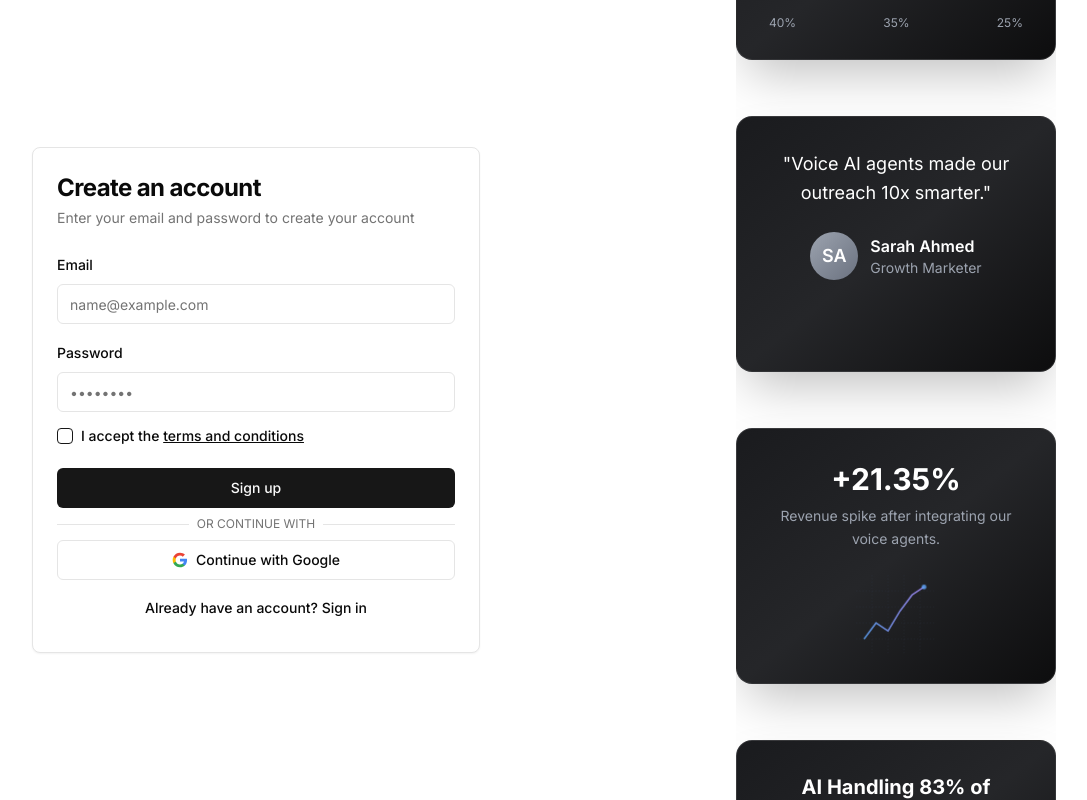
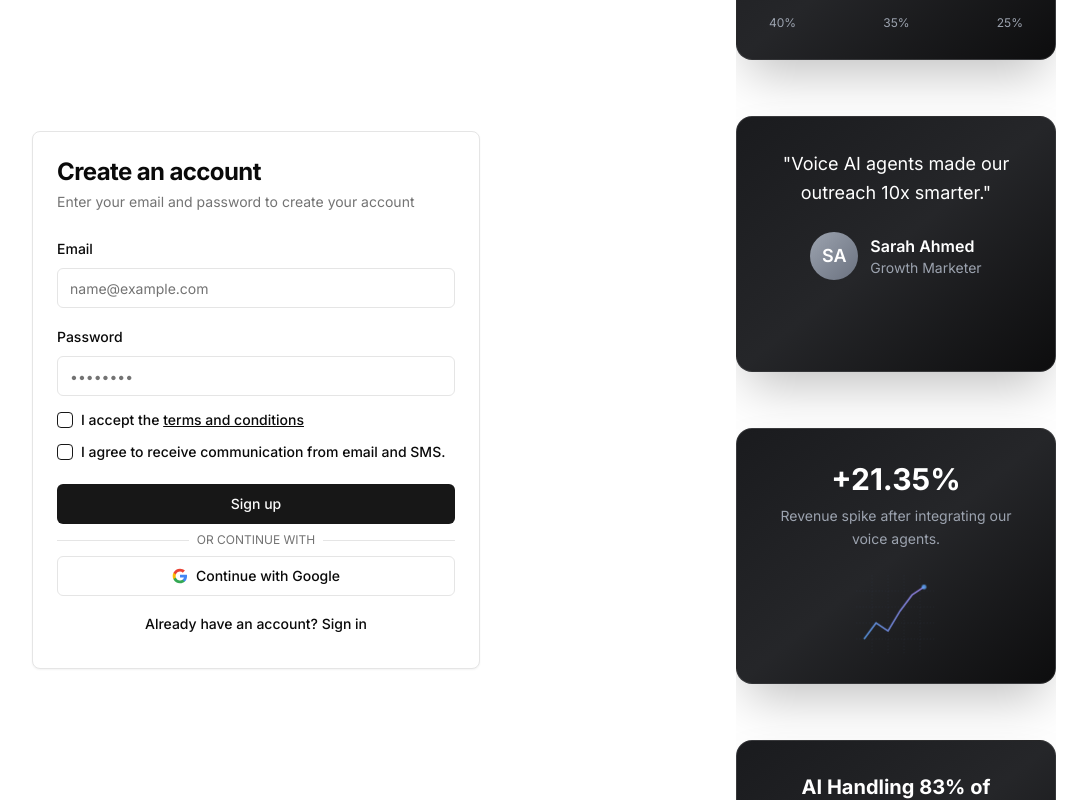
Before and after one commit to satyaprakashmallidi/MagicTeams, a Next.js app: page /login in a window 1280 px wide. Both pictures are taken after a click on the button "Don't have an account? Sign up". Shown: the whole page, without its empty margins (64-1151 px from the left). Built offline with nearby package versions, Linux system fonts and the light colour scheme.

Commit message:
commnunication checkbox added

```diff
--- a/components/login/login-form.tsx
+++ b/components/login/login-form.tsx
@@ -19,6 +19,7 @@ export function LoginForm() {
   const [error, setError] = useState<string | null>(null)
   const [successMessage, setSuccessMessage] = useState<string | null>(null)
   const [termsAccepted, setTermsAccepted] = useState(false)
+  const [communicationsAccepted, setCommunicationsAccepted] = useState(false)
   const router = useRouter()
 
   const handleSignIn = async (formData: FormData) => {
@@ -40,6 +41,11 @@ export function LoginForm() {
   const handleSignUp = async (formData: FormData) => {
     if (!termsAccepted) {
       setError("You must accept the terms and conditions to sign up.")
+      return
+    }
+
+    if (!communicationsAccepted) {
+      setError("You must agree to receive communications to sign up.")
       return
     }
 
@@ -148,6 +154,7 @@ export function LoginForm() {
             </div>
 
             {isSignUp && (
+              <div className="space-y-4">
                 <div className="flex items-center space-x-2">
                   <Checkbox
                     id="terms"
@@ -160,6 +167,21 @@ export function LoginForm() {
                   >
                     I accept the <Link href="https://termsandconditions.magicteams.ai/" className="underline hover:text-primary" target="_blank" rel="noopener noreferrer">terms and conditions</Link>
                   </label>
+                </div>
+
+                <div className="flex items-center space-x-2">
+                  <Checkbox
+                    id="communications"
+                    checked={communicationsAccepted}
+                    onCheckedChange={(checked) => setCommunicationsAccepted(checked as boolean)}
+                  />
+                  <label
+                    htmlFor="communications"
+                    className="text-sm font-medium leading-none peer-disabled:cursor-not-allowed peer-disabled:opacity-70"
+                  >
+                    I agree to receive communication from email and SMS.
+                  </label>
+                </div>
               </div>
             )}
           </CardContent>
```
Lines whose indentation alone changed are shown as unchanged.
